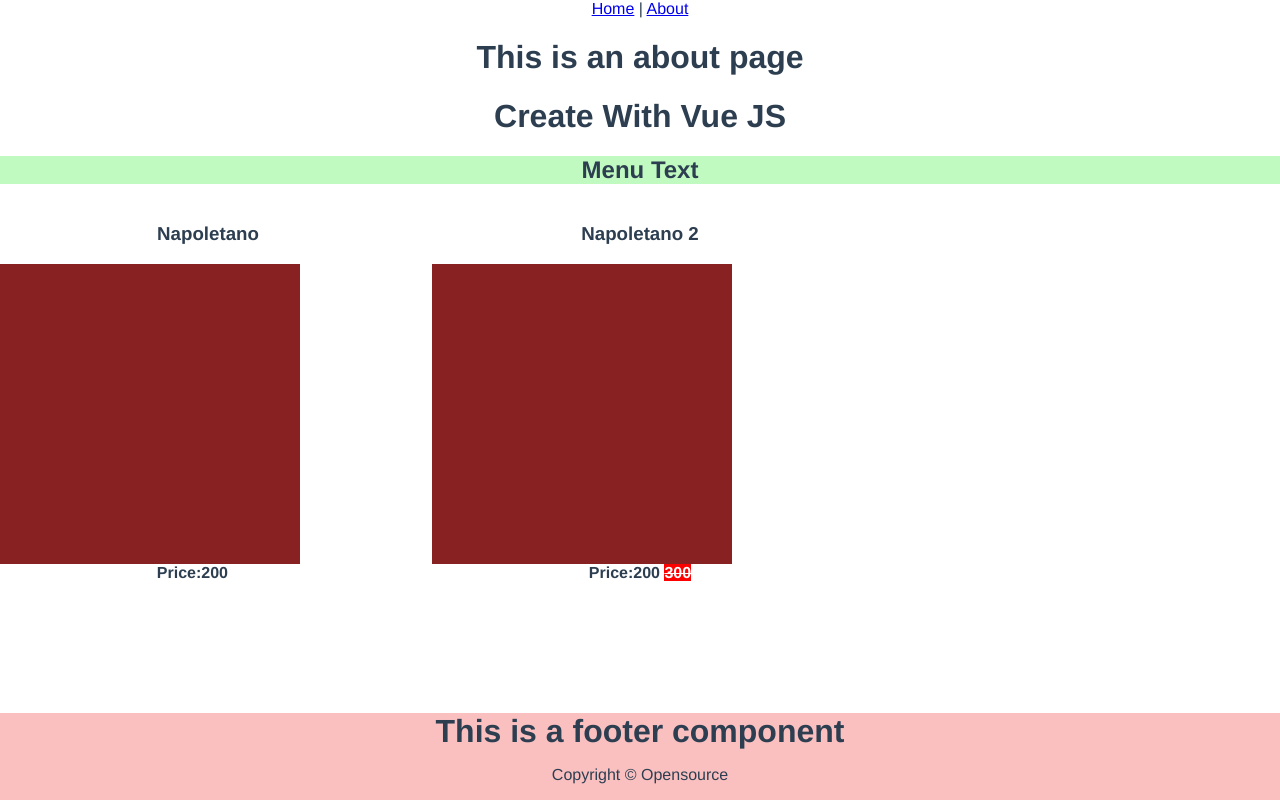
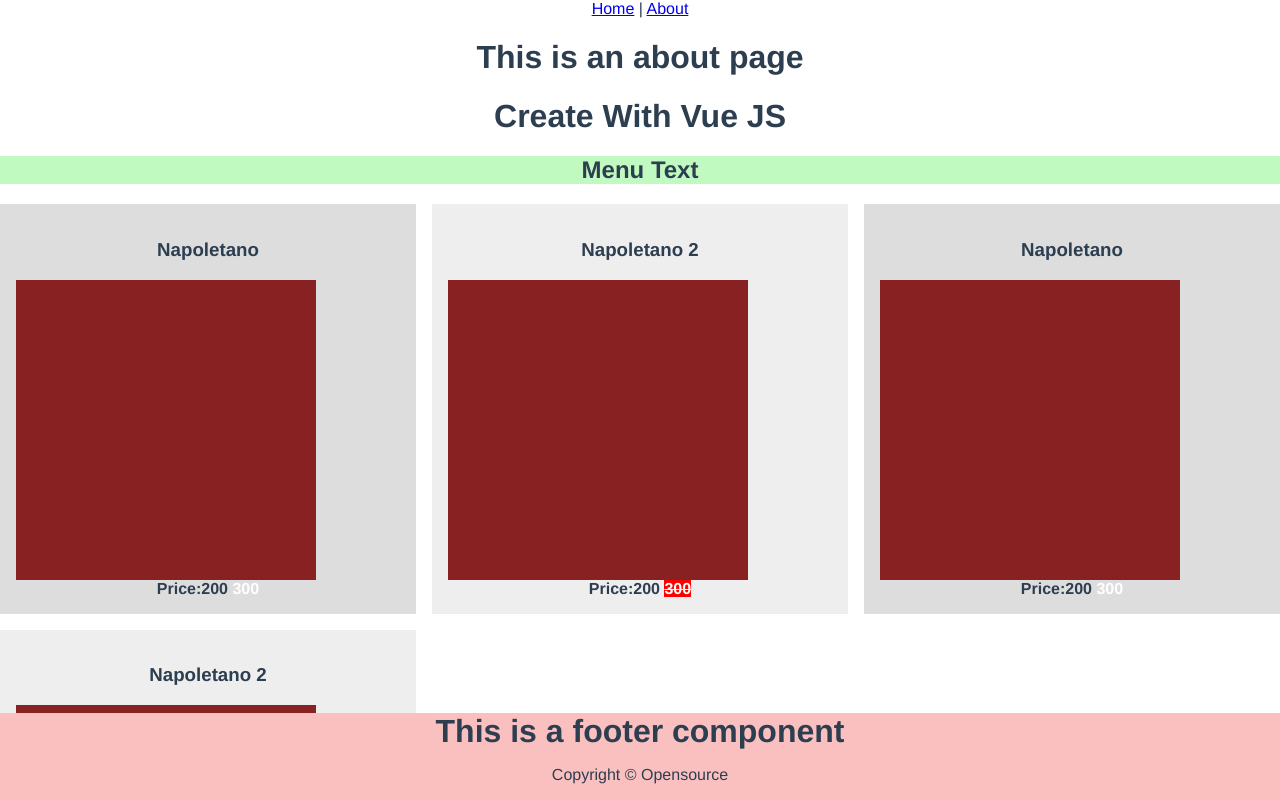
Before and after one commit to igavelyuk/vue-shop, a Vue app: page /about in a window 1280 px wide. Shown: the top 800 px of the page. Built offline with nearby package versions, Linux system fonts and the light colour scheme.

Commit message:
products styled works in progress

```diff
--- a/src/App.vue
+++ b/src/App.vue
@@ -44,6 +44,26 @@ export default {
           description: 'Some description ipsum lorem',
           icon: '',
           picture: ''
+        },
+        {
+          id: 3,
+          name: 'Napoletano',
+          promo: false,
+          lastprice: 300,
+          currentprice: 200,
+          description: 'Some description ipsum lorem',
+          icon: '',
+          picture: ''
+        },
+        {
+          id: 4,
+          name: 'Napoletano 2',
+          promo: true,
+          lastprice: 300,
+          currentprice: 200,
+          description: 'Some description ipsum lorem',
+          icon: '',
+          picture: ''
         }
       ]
     }
--- a/src/components/Main.vue
+++ b/src/components/Main.vue
@@ -21,17 +21,17 @@ export default {
 <!-- Add "scoped" attribute to limit CSS to this component only -->
 <style scoped lang="scss">
 .main {
-    background: #fff;
+    background: #ffffff;
     display: grid;
     grid-template-columns: repeat(3, 1fr);
     grid-gap: 1em;
 }
-main > div{
-  background: #eee;
+.main > div{
+  background: #eeeeee;
   padding: 1em;
 }
-main > div:nth(odd){
-  background: #888;
+.main > div:nth-child(odd){
+  background: #dddddd;
   padding: 1em;
 }
 </style>
--- a/src/components/Products.vue
+++ b/src/components/Products.vue
@@ -20,7 +20,6 @@ export default {
 
 <style scoped lang="scss">
 .product{
-  background-color: ff8888;
   display: block;
   margin: auto;
 }
```
